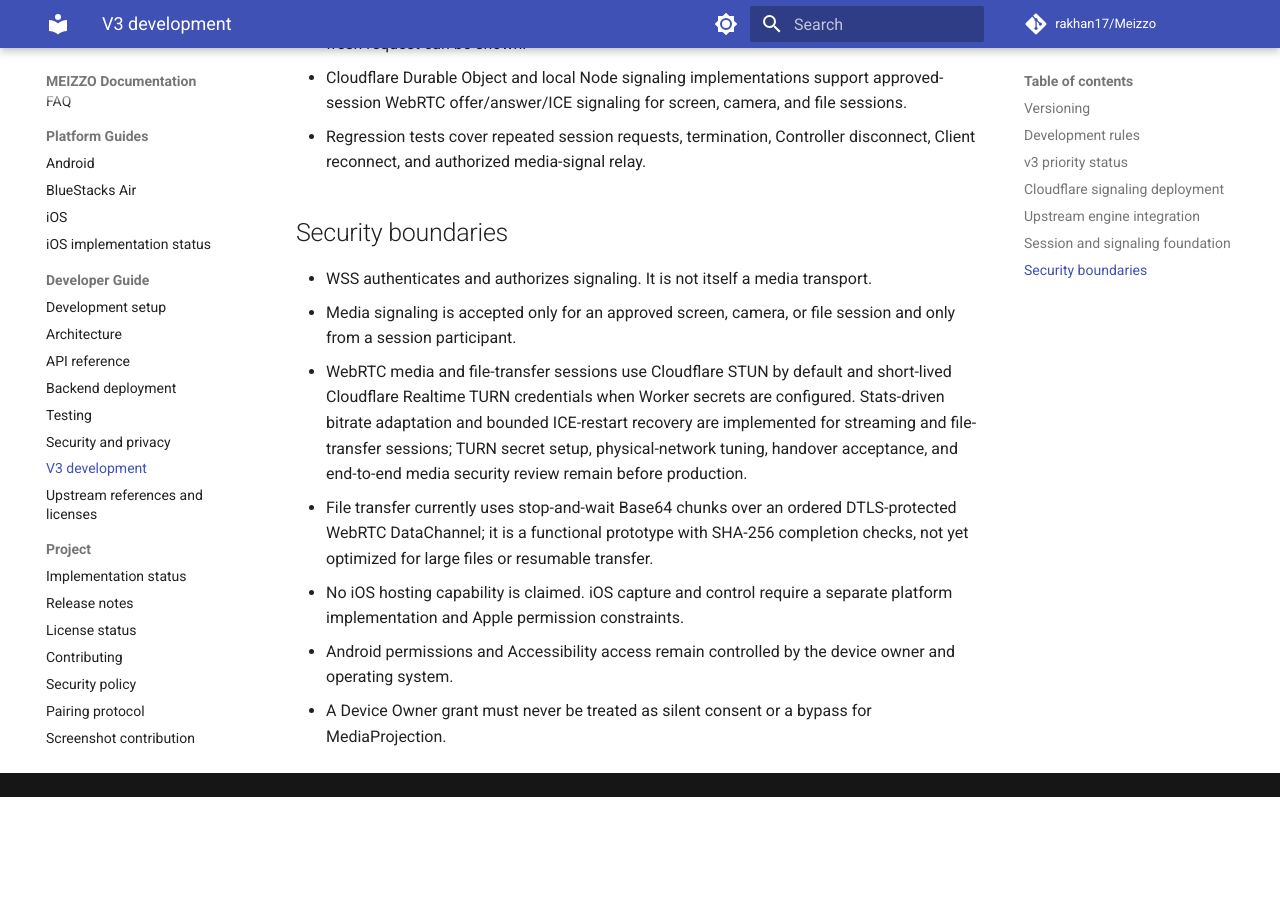
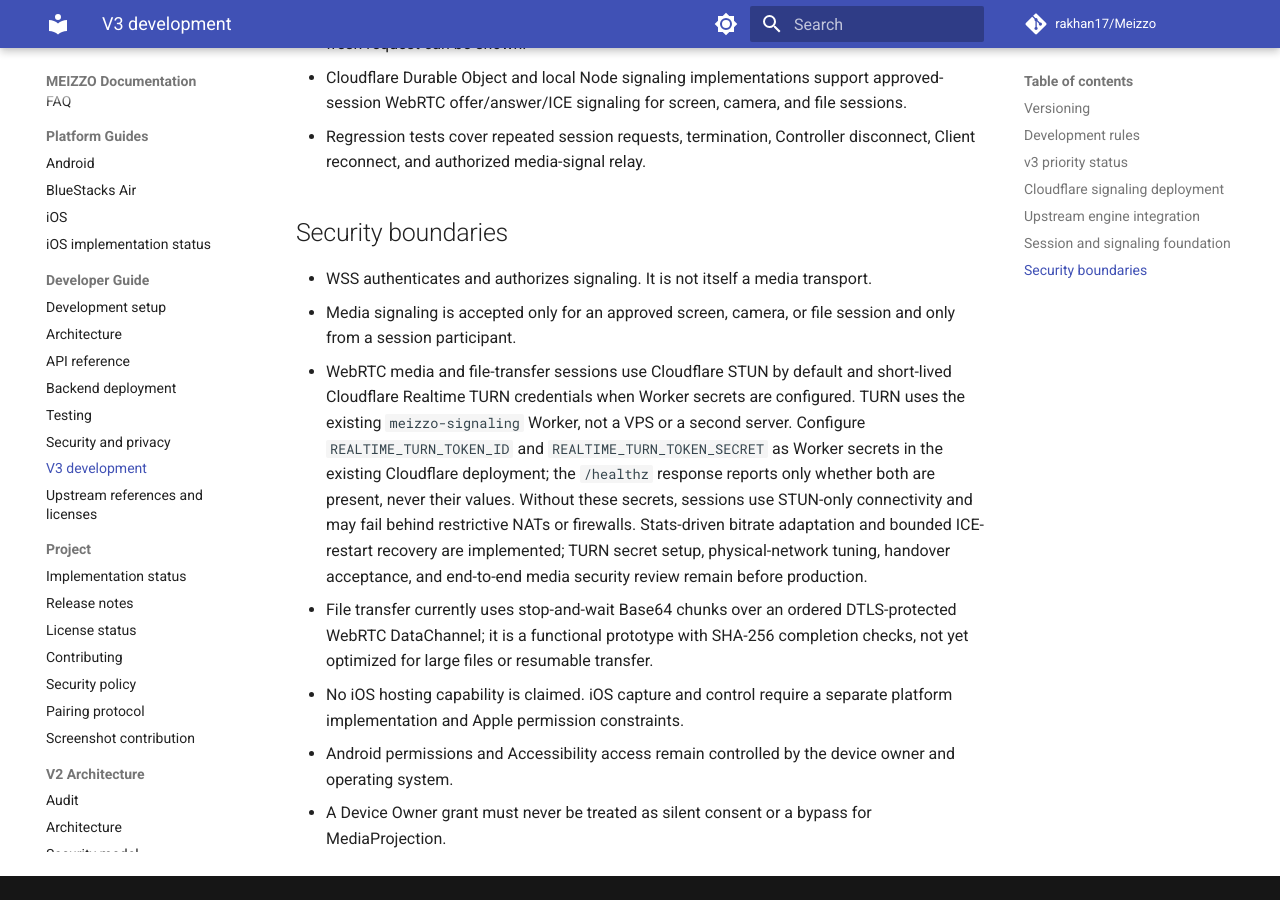
Before and after one commit to rakhan17/Meizzo, an MkDocs documentation site: the page built from docs/v3/README.md, in a window 1280 px wide and 900 px high, scrolled down 3156 px. Built offline with MkDocs 1.6.1 and Material for MkDocs 9.7.7, drawn with Linux system fonts in a browser that asks for light colours; comment, search, counter and statistics services are not loaded; before the commit the page ends 3953 px from its top, so only the background shows below that.

Commit message:
Document VPS-free Cloudflare TURN configuration

```diff
--- a/docs/v3/README.md
+++ b/docs/v3/README.md
@@ -62,7 +62,7 @@ Cloudflare Workers continue to host MEIZZO pairing and control signaling. They c
 
 - WSS authenticates and authorizes signaling. It is not itself a media transport.
 - Media signaling is accepted only for an approved screen, camera, or file session and only from a session participant.
-- WebRTC media and file-transfer sessions use Cloudflare STUN by default and short-lived Cloudflare Realtime TURN credentials when Worker secrets are configured. Stats-driven bitrate adaptation and bounded ICE-restart recovery are implemented for streaming and file-transfer sessions; TURN secret setup, physical-network tuning, handover acceptance, and end-to-end media security review remain before production.
+- WebRTC media and file-transfer sessions use Cloudflare STUN by default and short-lived Cloudflare Realtime TURN credentials when Worker secrets are configured. TURN uses the existing `meizzo-signaling` Worker, not a VPS or a second server. Configure `REALTIME_TURN_TOKEN_ID` and `REALTIME_TURN_TOKEN_SECRET` as Worker secrets in the existing Cloudflare deployment; the `/healthz` response reports only whether both are present, never their values. Without these secrets, sessions use STUN-only connectivity and may fail behind restrictive NATs or firewalls. Stats-driven bitrate adaptation and bounded ICE-restart recovery are implemented; TURN secret setup, physical-network tuning, handover acceptance, and end-to-end media security review remain before production.
 - File transfer currently uses stop-and-wait Base64 chunks over an ordered DTLS-protected WebRTC DataChannel; it is a functional prototype with SHA-256 completion checks, not yet optimized for large files or resumable transfer.
 - No iOS hosting capability is claimed. iOS capture and control require a separate platform implementation and Apple permission constraints.
 - Android permissions and Accessibility access remain controlled by the device owner and operating system.
```
